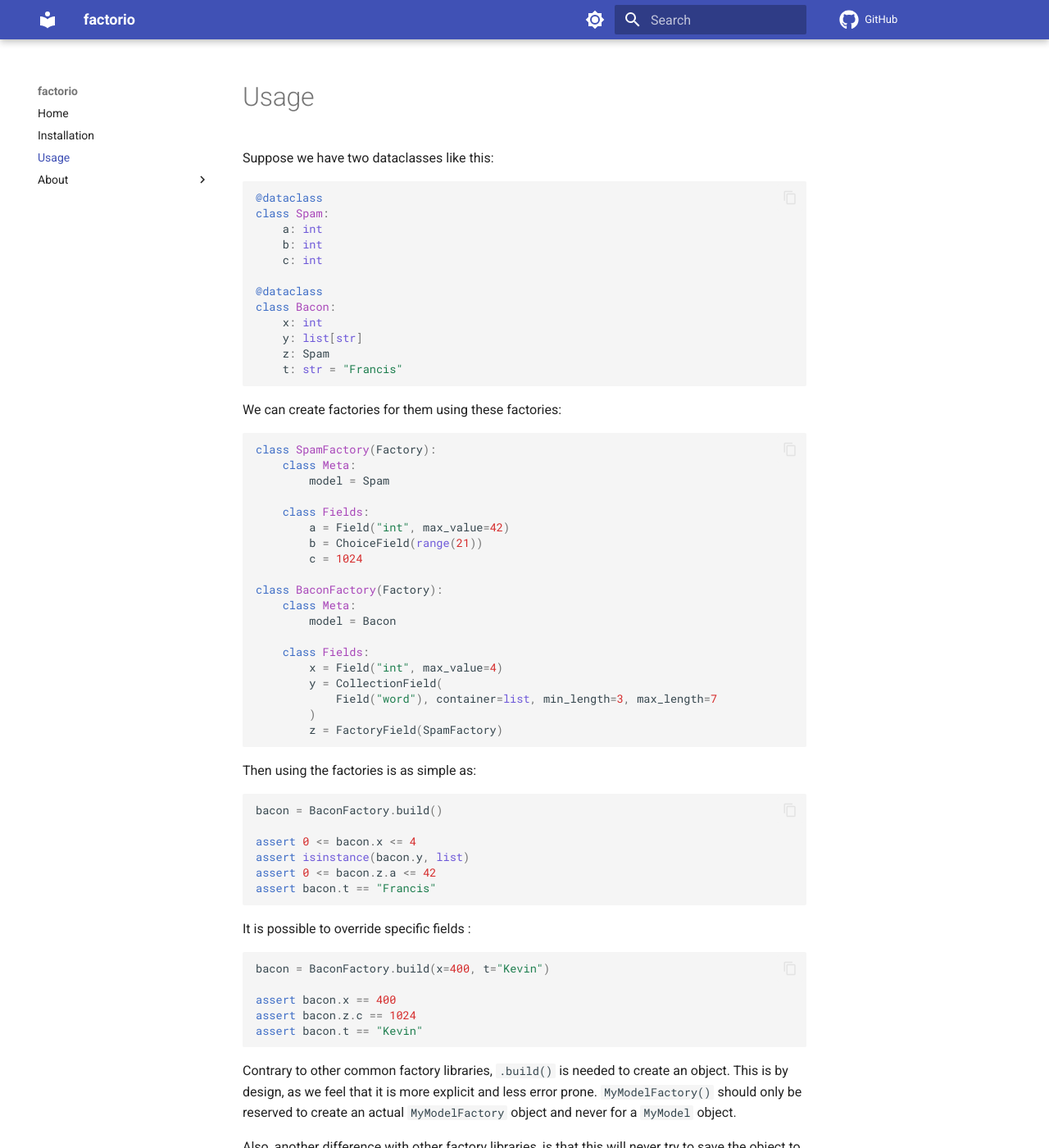
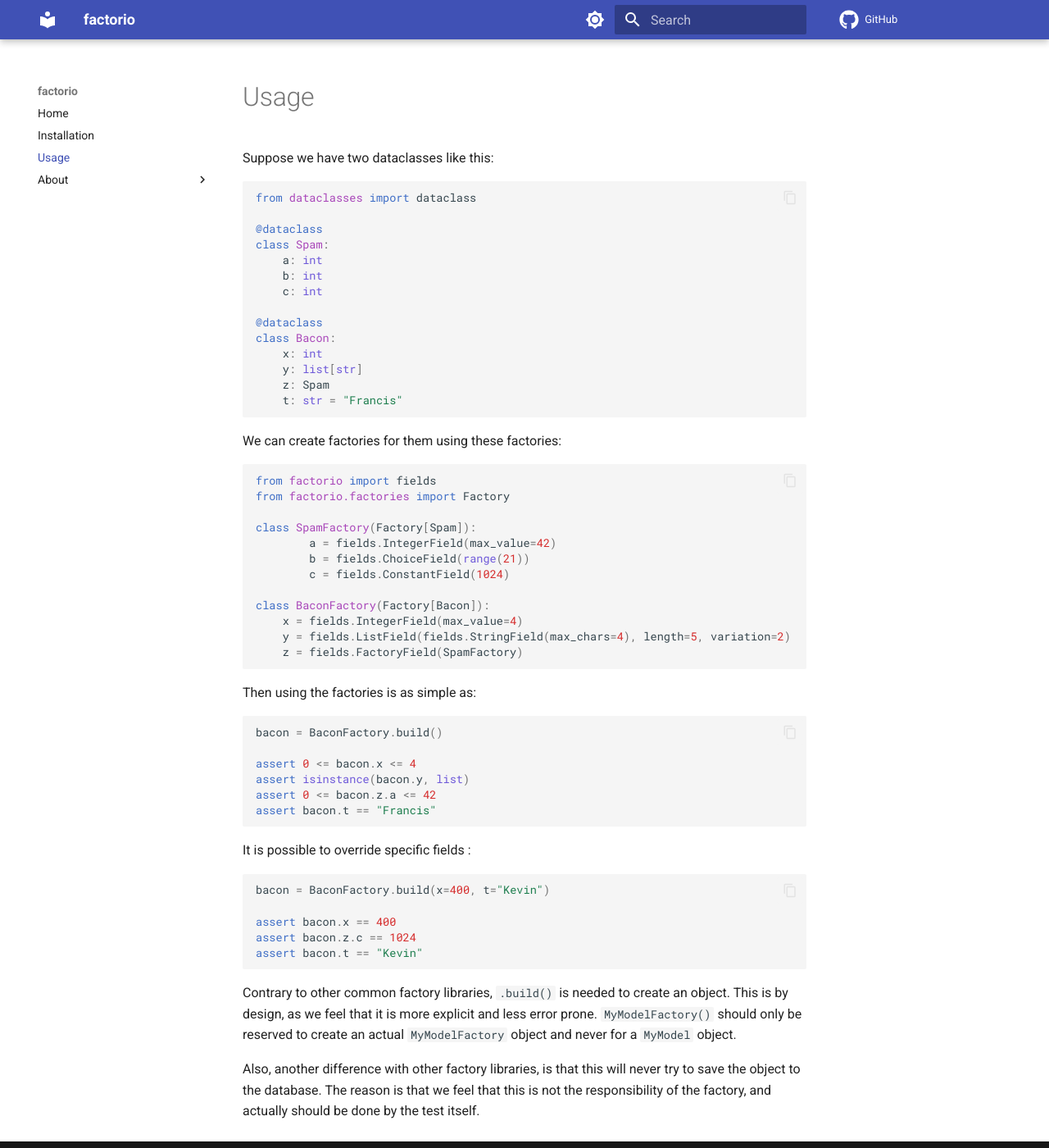
Before and after one commit to spapanik/factorio, an MkDocs documentation site: the page built from docs/usage.md, in a window 1280 px wide and 1400 px high. Shown: the whole window at 82% size. Built offline with MkDocs 1.6.1 and Material for MkDocs 9.7.7, drawn with Linux system fonts in a browser that asks for light colours; comment, search, counter and statistics services are not loaded.

Commit message:
📚 Update documentation

````diff
--- a/docs/usage.md
+++ b/docs/usage.md
@@ -3,6 +3,8 @@
 Suppose we have two dataclasses like this:
 
 ```python
+from dataclasses import dataclass
+
 @dataclass
 class Spam:
     a: int
@@ -20,25 +22,18 @@ class Bacon:
 We can create factories for them using these factories:
 
 ```python
-class SpamFactory(Factory):
-    class Meta:
-        model = Spam
+from factorio import fields
+from factorio.factories import Factory
 
-    class Fields:
-        a = Field("int", max_value=42)
-        b = ChoiceField(range(21))
-        c = 1024
+class SpamFactory(Factory[Spam]):
+        a = fields.IntegerField(max_value=42)
+        b = fields.ChoiceField(range(21))
+        c = fields.ConstantField(1024)
 
-class BaconFactory(Factory):
-    class Meta:
-        model = Bacon
-
-    class Fields:
-        x = Field("int", max_value=4)
-        y = CollectionField(
-            Field("word"), container=list, min_length=3, max_length=7
-        )
-        z = FactoryField(SpamFactory)
+class BaconFactory(Factory[Bacon]):
+    x = fields.IntegerField(max_value=4)
+    y = fields.ListField(fields.StringField(max_chars=4), length=5, variation=2)
+    z = fields.FactoryField(SpamFactory)
 ```
 
 Then using the factories is as simple as:
````
